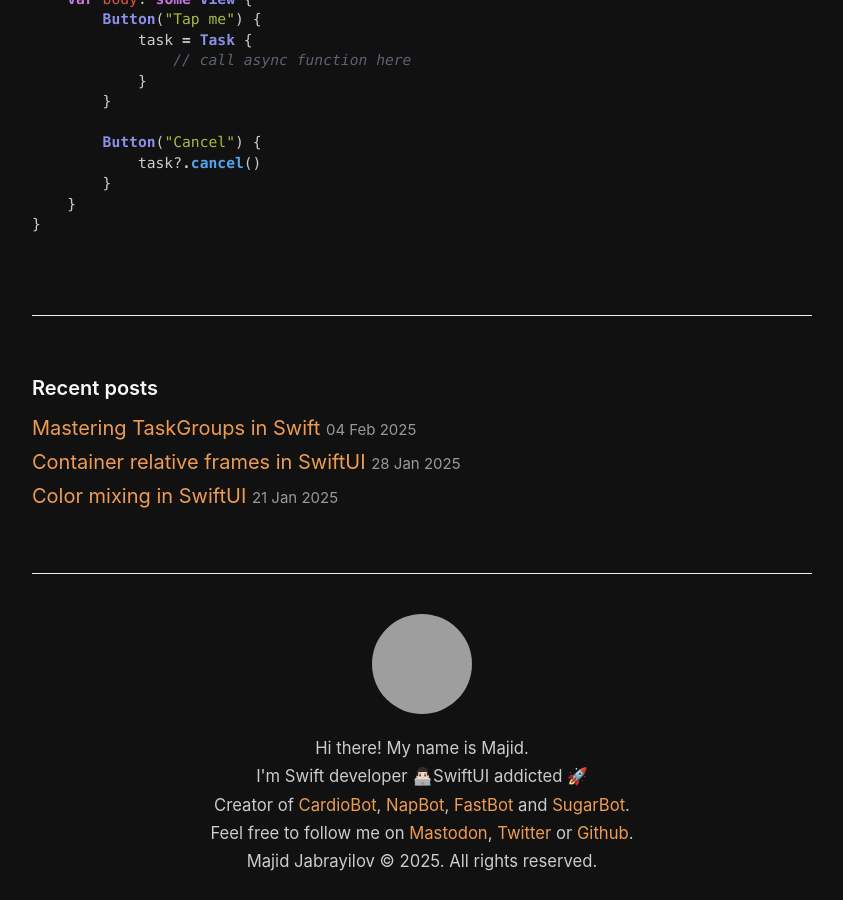
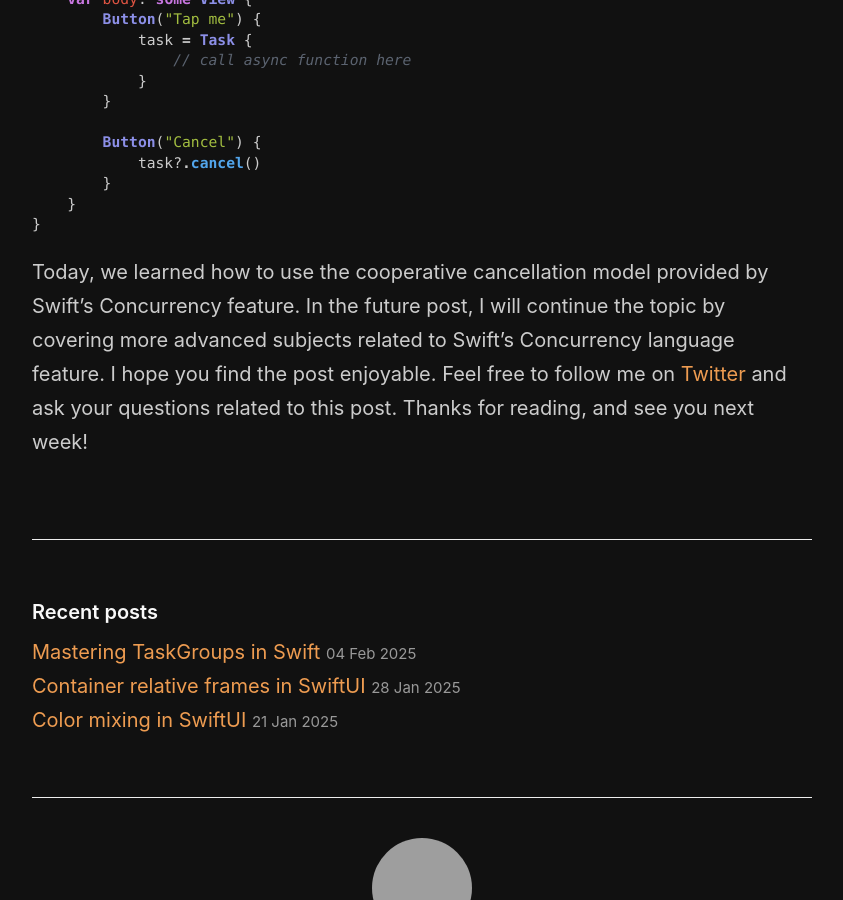
Before and after one commit to mecid/mecid.github.io, a Jekyll site: the page built from _posts/2025-02-11-task-cancellation-in-swift-concurrency.md, in a window 1280 px wide and 900 px high, scrolled down 3454 px, cut to the strip 0-900 px from the top of the window. Shown: the whole strip, without its empty margins (218-1061 px from the left). Built offline with Jekyll 4.4.1, drawn with Linux system fonts in a browser that asks for light colours; grey boxes are pictures that could not be loaded.

Commit message:
conclusion added to the task cancellation post

````diff
--- a/_posts/2025-02-11-task-cancellation-in-swift-concurrency.md
+++ b/_posts/2025-02-11-task-cancellation-in-swift-concurrency.md
@@ -131,3 +131,5 @@ struct ExampleView: View {
     }
 }
 ```
+
+Today, we learned how to use the cooperative cancellation model provided by Swift’s Concurrency feature. In the future post, I will continue the topic by covering more advanced subjects related to Swift’s Concurrency language feature. I hope you find the post enjoyable. Feel free to follow me on [Twitter](https://twitter.com/mecid) and ask your questions related to this post. Thanks for reading, and see you next week!
````
